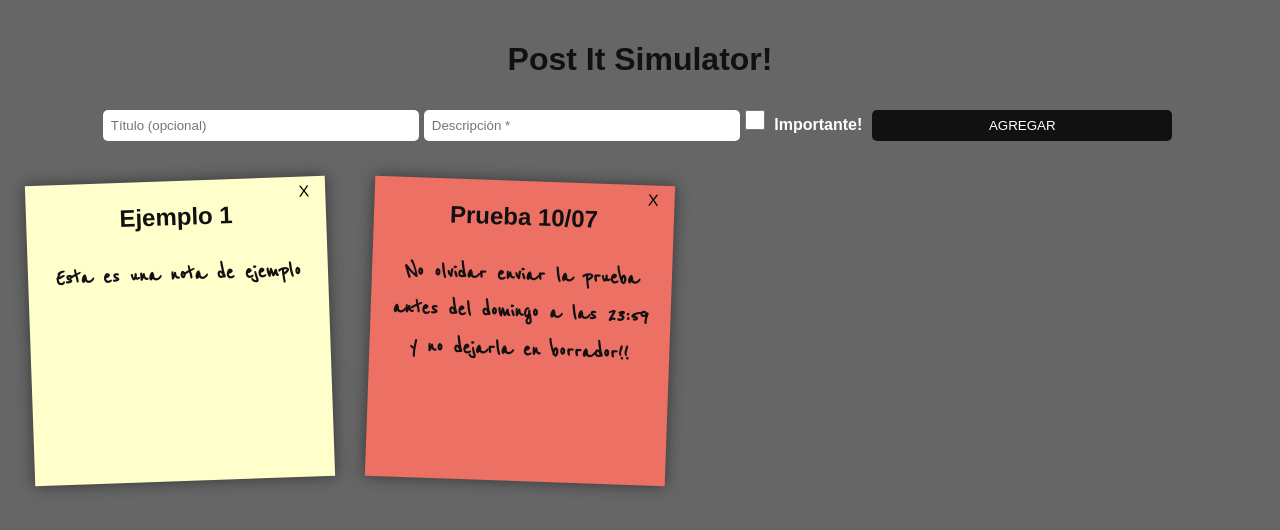
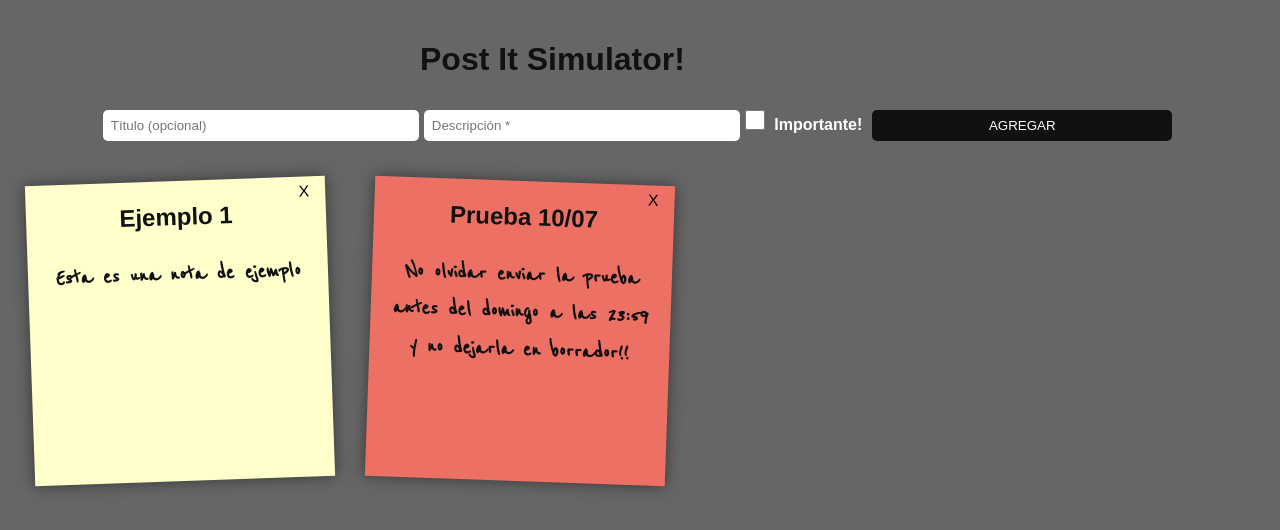
Before and after one commit to Wiccaos/ev3-frontend, a React (Create React App) app: page / in a window 1280 px wide. Shown: the top 530 px of the page. Built offline with nearby package versions, Linux system fonts and the light colour scheme.

Commit message:
posicion del titulo corregido

```diff
--- a/src/App.css
+++ b/src/App.css
@@ -14,6 +14,11 @@ p{
   font-size: 25px;
   font-weight: bold;
   line-height: 1.5;
+}
+
+h1{
+  text-align: left;
+  margin-left: 400px;
 }
 
 label{
@@ -137,4 +142,9 @@ input[type="checkbox"] {
     width: 100%;
     box-sizing: border-box;
   }
+
+  h1{
+    text-align: center;
+    margin-left: 0;
+  }
 }
```
